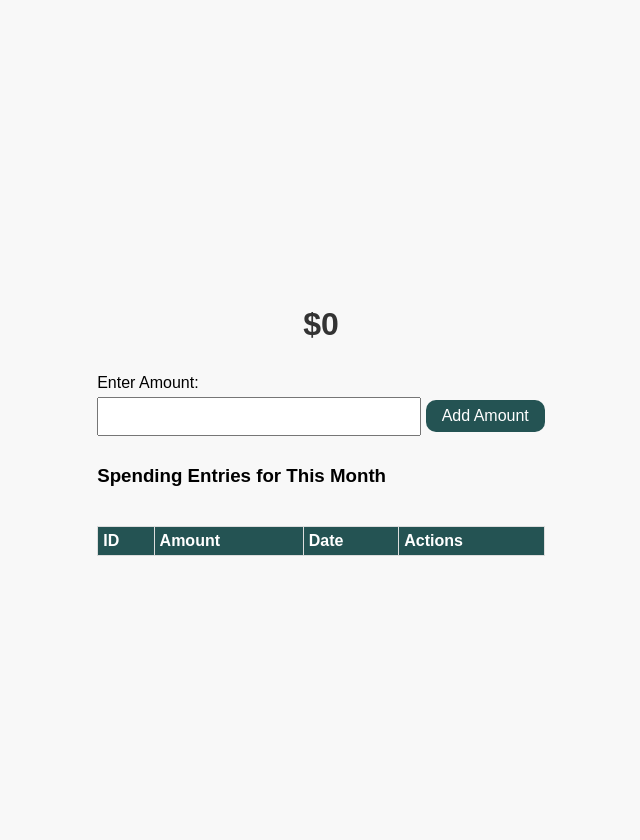
After one commit to yusufsabuwala/mizania, a Flask app: page /budget in a window 1280 px wide. The commit adds this page. Shown: the whole page, without its empty margins (319-959 px from the left). Run offline with Flask 3, Linux system fonts and the light colour scheme; lists and menus that the app fills with data are empty.

Commit message:
added budget tracking

```diff
--- a/app.py
+++ b/app.py
@@ -1,6 +1,7 @@
 from flask import Flask, request, render_template, jsonify
 from flask_sqlalchemy import SQLAlchemy
 from flask_migrate import Migrate
+from datetime import datetime
 
 # Initialize the Flask app
 app = Flask(__name__)
@@ -117,6 +118,57 @@ def submit_transaction():
     return jsonify({'message': 'Transaction added successfully!'}), 201
 
 
+''' BUDGET '''
+# Define the Spending model if not already defined in models.py
+class Spending(db.Model):
+    id = db.Column(db.Integer, primary_key=True, autoincrement=True)
+    amount = db.Column(db.Float, nullable=False)
+    date = db.Column(db.DateTime, default=datetime.utcnow)
+
+# Create tables if they don't exist
+with app.app_context():
+    db.create_all()
+
+# Route to render the spending page and display all current month entries
+@app.route('/budget', methods=['GET'])
+def track_spending_page():
+    current_month = datetime.utcnow().month
+    current_year = datetime.utcnow().year
+    total_spending = db.session.query(db.func.sum(Spending.amount)).filter(
+        db.extract('month', Spending.date) == current_month,
+        db.extract('year', Spending.date) == current_year
+    ).scalar() or 0  # Default to 0 if no data
+
+    # Fetch all entries for the current month
+    spending_entries = Spending.query.filter(
+        db.extract('month', Spending.date) == current_month,
+        db.extract('year', Spending.date) == current_year
+    ).all()
+
+    return render_template('budget.html', total_spending=total_spending, spending_entries=spending_entries)
+
+# Route to handle adding a new spending entry
+@app.route('/add_spending', methods=['POST'])
+def add_spending():
+    data = request.json
+    new_spending = Spending(amount=data['amount'])
+    db.session.add(new_spending)
+    db.session.commit()
+    return jsonify({'message': 'Spending entry added successfully!'}), 201
+
+# Route to delete a spending entry by ID
+@app.route('/delete_spending/<int:id>', methods=['DELETE'])
+def delete_spending(id):
+    spending_entry = Spending.query.get(id)
+    if spending_entry:
+        db.session.delete(spending_entry)
+        db.session.commit()
+        return jsonify({'message': 'Spending entry deleted successfully!'}), 200
+    else:
+        return jsonify({'error': 'Spending entry not found'}), 404
+
+
+
 # Route to view all transactions
 @app.route('/transactions')
 def view_transactions():
--- /dev/null
+++ b/templates/budget.html
@@ -0,0 +1,100 @@
+<!DOCTYPE html>
+<html lang="en">
+<head>
+    <meta charset="UTF-8">
+    <meta name="viewport" content="width=device-width, initial-scale=1.0">
+    <title>Budget</title>
+    <style>
+        body { font-family: Arial, sans-serif; margin: 20px; padding: 20px; background-color: #f8f8f8; }
+        h1, h2 { color: #333; }
+        label { display: block; margin: 10px 0 5px; }
+        input { margin-bottom: 10px; padding: 10px; width: 300px; }
+        button { padding: 7px 16px; font-size: 16px; color: white; background-color: #245353; border: none; border-radius: 10px; cursor: pointer; }
+        button:hover { background-color: #183a3a; }
+        table { width: 100%; border-collapse: collapse; margin-top: 20px; }
+        th, td { padding: 5px; border: 1px solid #ddd; text-align: left; }
+        th { background-color: #245353; color: white; }
+        .delete-button { font-size: 8px; background-color: #c5342a; }
+        .delete-button:hover { font-size: 8px; background-color: #881e1e; }
+    </style>
+</head>
+<body style="display: grid; place-content: center; height: 100vh; margin: 0;">
+
+
+    <h1 style="text-align: center;">${{ total_spending}}</h1>
+    <!-- <h2>Total Spending for This Month: $<span id="totalSpending">{{ total_spending }}</span></h2> -->
+
+    <form id="addSpendingForm">
+        <label for="amount">Enter Amount:</label>
+        <input type="number" id="amount" name="amount" step="0.01" required>
+        <button type="submit">Add Amount</button>
+    </form>
+
+    <h3>Spending Entries for This Month</h3>
+    <table id="spendingTable">
+        <thead>
+            <tr>
+                <th>ID</th>
+                <th>Amount</th>
+                <th>Date</th>
+                <th>Actions</th>
+            </tr>
+        </thead>
+        <tbody>
+            {% for entry in spending_entries %}
+                <tr data-id="{{ entry.id }}">
+                    <td>{{ entry.id }}</td>
+                    <td>${{ entry.amount }}</td>
+                    <td>{{ entry.date.strftime('%Y-%m-%d %H:%M:%S') }}</td>
+                    <td><button class="delete-button" onclick="confirmDelete({{ entry.id }})">Delete</button></td>
+                </tr>
+            {% endfor %}
+        </tbody>
+    </table>
+
+    <script>
+        // Handle form submission for adding a spending entry
+        document.getElementById('addSpendingForm').onsubmit = async function (e) {
+            e.preventDefault();
+            const amount = document.getElementById('amount').value;
+            const data = { amount: parseFloat(amount) };
+
+            const response = await fetch('/add_spending', {
+                method: 'POST',
+                headers: {
+                    'Content-Type': 'application/json'
+                },
+                body: JSON.stringify(data)
+            });
+
+            if (response.ok) {
+                alert('Spending entry added successfully!');
+                location.reload();  // Reload page to update total and entries
+            } else {
+                alert('Failed to add spending entry.');
+            }
+        };
+
+        // Function to confirm deletion before proceeding
+        async function confirmDelete(id) {
+            const confirmed = confirm("Are you sure you want to delete this spending entry?");
+            if (!confirmed) {
+                return;  // Exit if user cancels
+            }
+
+            // Proceed with delete if confirmed
+            const response = await fetch(`/delete_spending/${id}`, {
+                method: 'DELETE'
+            });
+
+            if (response.ok) {
+                alert('Spending entry deleted successfully!');
+                document.querySelector(`tr[data-id="${id}"]`).remove(); // Remove row from table
+                location.reload();  // Reload page to update total and entries
+            } else {
+                alert('Failed to delete spending entry.');
+            }
+        }
+    </script>
+</body>
+</html>
--- a/templates/index.html
+++ b/templates/index.html
@@ -37,6 +37,7 @@
     <div class="button-container">
         <button onclick="window.location.href='/add_person'">Add Person</button>
         <button onclick="window.location.href='/add_transaction'">Add Transaction</button>
+        <button onclick="window.location.href='/budget'">Budget</button>
     </div>
 </body>
 </html>
```
Also changed, not shown: models.py (+10 -0 lines), instance/fmb_fi.db.
